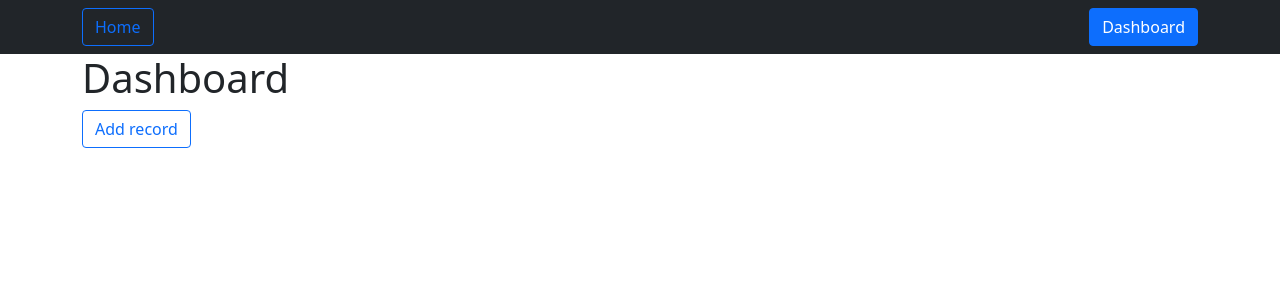
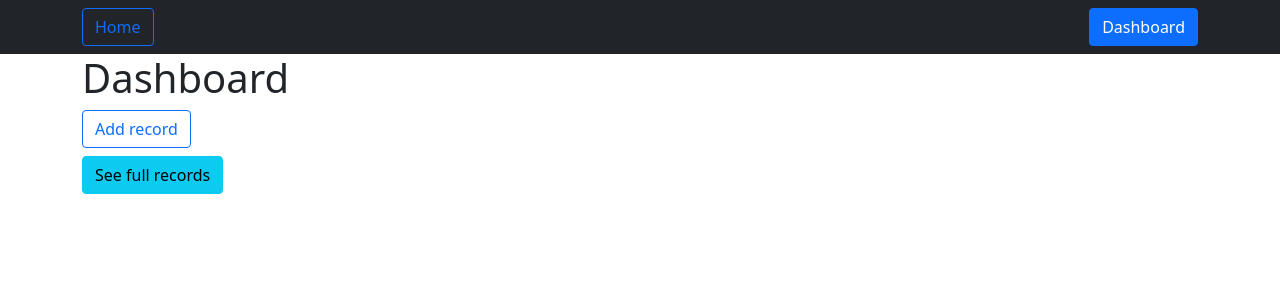
Before and after one commit to LeooR22/budget-app, a React (Create React App) app in the folder Client/: page /dashboard in a window 1280 px wide. Shown: the top 300 px of the page. Built offline with nearby package versions, Linux system fonts and the light colour scheme.

Commit message:
client: basic DB request created

```diff
--- /dev/null
+++ b/Client/src/components/GetRecordsList.jsx
@@ -0,0 +1,34 @@
+import { useState } from "react";
+import Axios from "axios";
+
+const GetRecordsList = () => {
+  const [recordsList, setRecordsList] = useState([]);
+
+  const getRecords = () => {
+    Axios.get("http://localhost:3001/records").then((response) => {
+      setRecordsList(response.data);
+    });
+  };
+
+  return (
+    <>
+      <div>
+        <button onClick={getRecords} className="btn btn-info mb-2">
+          See full records
+        </button>
+        {recordsList.map((val, key) => {
+          return (
+            <div className="card mb-2">
+              <h5>concept: {val.concept}</h5>
+              <h5>amount: {val.amount}</h5>
+              <h5>date: {val.date}</h5>
+              <h5>type: {val.type}</h5>
+            </div>
+          );
+        })}
+      </div>
+    </>
+  );
+};
+
+export default GetRecordsList;
--- a/Client/src/routes/Dashboard.jsx
+++ b/Client/src/routes/Dashboard.jsx
@@ -1,12 +1,14 @@
 import { Link } from "react-router-dom";
+import GetRecordsList from "../components/GetRecordsList";
 
 const Dashboard = () => {
   return (
     <div>
       <h1>Dashboard</h1>
-      <Link to="/dashboard/add" className="btn btn-outline-primary">
+      <Link to="/dashboard/add" className="btn btn-outline-primary mb-2">
         Add record
       </Link>
+      <GetRecordsList />
     </div>
   );
 };
```
Also changed, not shown: Client/src/components/getRecordsList.jsx (deleted, +0 -15 lines), 1 other file (tests, documents, lock files or other folders).
